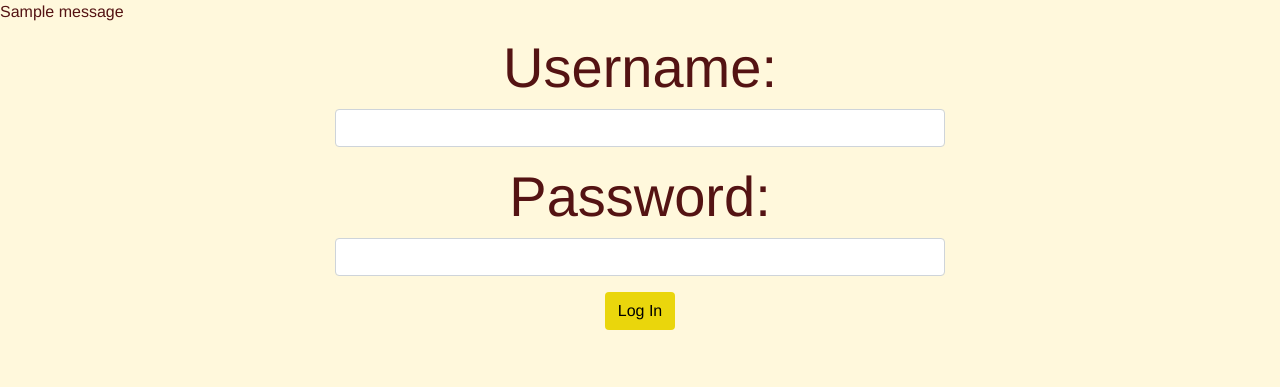
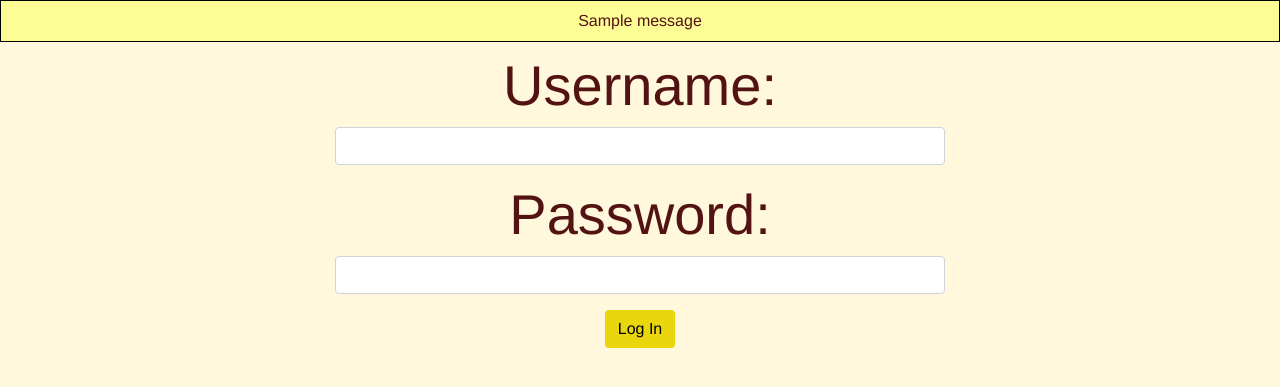
Before and after one commit to CS253-F20/project-cyoagen, a Flask app: page /login in a window 1280 px wide. Shown: the part 70-457 px from the top of the page. Run offline with Flask 2, Linux system fonts and the light colour scheme; one stand-in notice (Sample message) is shown.

Commit message:
Fixed flash messages

```diff
--- a/static/style.css
+++ b/static/style.css
@@ -14,6 +14,13 @@ html body{
   font-family: Helvetica;
   color: #541313;
   background-color: cornsilk;
+}
+
+.flash {
+  background-color: #FDFD96;
+  padding: 0.5em;
+  border: 1px solid black;
+  text-align: center;
 }
 
 .standard_color {
--- a/templates/Home.html
+++ b/templates/Home.html
@@ -21,9 +21,6 @@
           const music = document.getElementById('tetris');
           music.volume = .2;
           music.play();
-          {% for message in get_flashed_messages() %}
-          alert('{{ message }}')
-          {% endfor %}
       }
     </script>
 {% endblock %}
--- a/templates/browse_game.html
+++ b/templates/browse_game.html
@@ -17,9 +17,5 @@
           <li><em>No game has been created so far</em></li>
         {% endfor %}
         </ul>
-
-    {% for message in get_flashed_messages() %}
-        <div class="flash">{{ message }}</div>
-    {% endfor %}
     </div>
 {% endblock %}
--- a/templates/create_game.html
+++ b/templates/create_game.html
@@ -97,9 +97,6 @@
           const music = document.getElementById('GCM');
           music.volume = .005;
           music.play();
-          {% for message in get_flashed_messages() %}
-          alert('{{ message }}')
-          {% endfor %}
       }
     </script>
 {% endblock %}
--- a/templates/layout.html
+++ b/templates/layout.html
@@ -8,7 +8,6 @@
       <link rel="stylesheet" type="text/css" href="{{ url_for('static', filename='style.css') }}">
     </head>
     <!-- NavBar that changes based on what page you are on and what actions you've taken -->
-    <body>
         {% if User == "User" %}
             <nav class="navbar navbar-expand-lg navbar-custom">
             <div class="collapse navbar-collapse" id="navbarSupportedContent">
@@ -66,9 +65,10 @@
             <a class="navbar-brand">{{ Page }}</a>
         </nav>
         {% endif %}
+        {% for message in get_flashed_messages() %}
+        <div class="flash">{{ message }}</div>
+        {% endfor %}
         <div class="page">
             {% block body %}{% endblock %}
         </div>
-
-    </body>
 </html>
--- a/templates/login.html
+++ b/templates/login.html
@@ -1,8 +1,6 @@
 {% extends "layout.html" %}
 {% block body %}
-        {% for message in get_flashed_messages() %}
-        <div class="flash">{{ message }}</div>
-        {% endfor %}
+
             <form class="col-lg-6 offset-lg-3 top-marg"action="{{ url_for('login_handler') }}" method="post" class="login">
                 <div class="form-group text-center display-4">
                     <label for="username">Username: </label>
```
